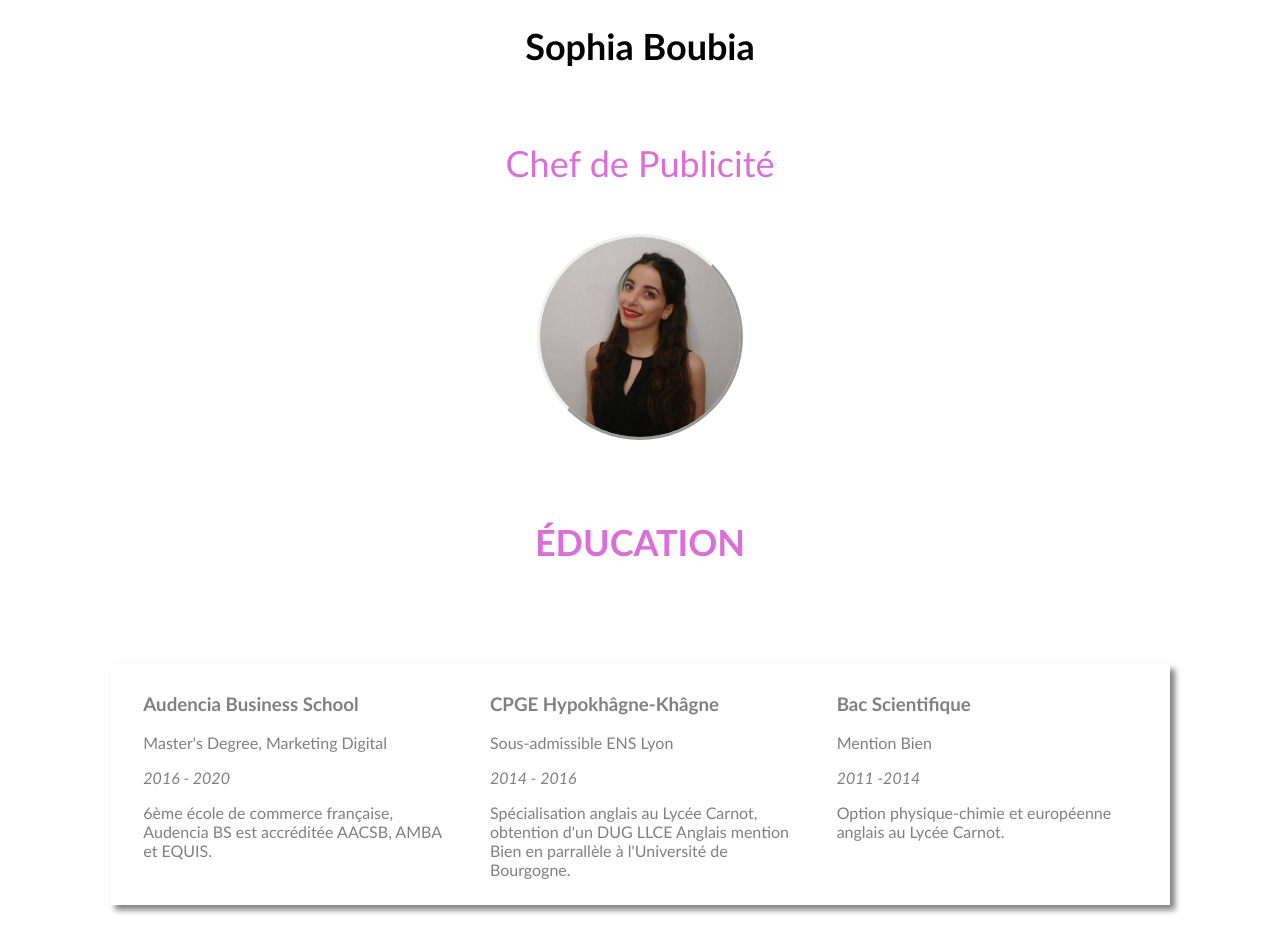
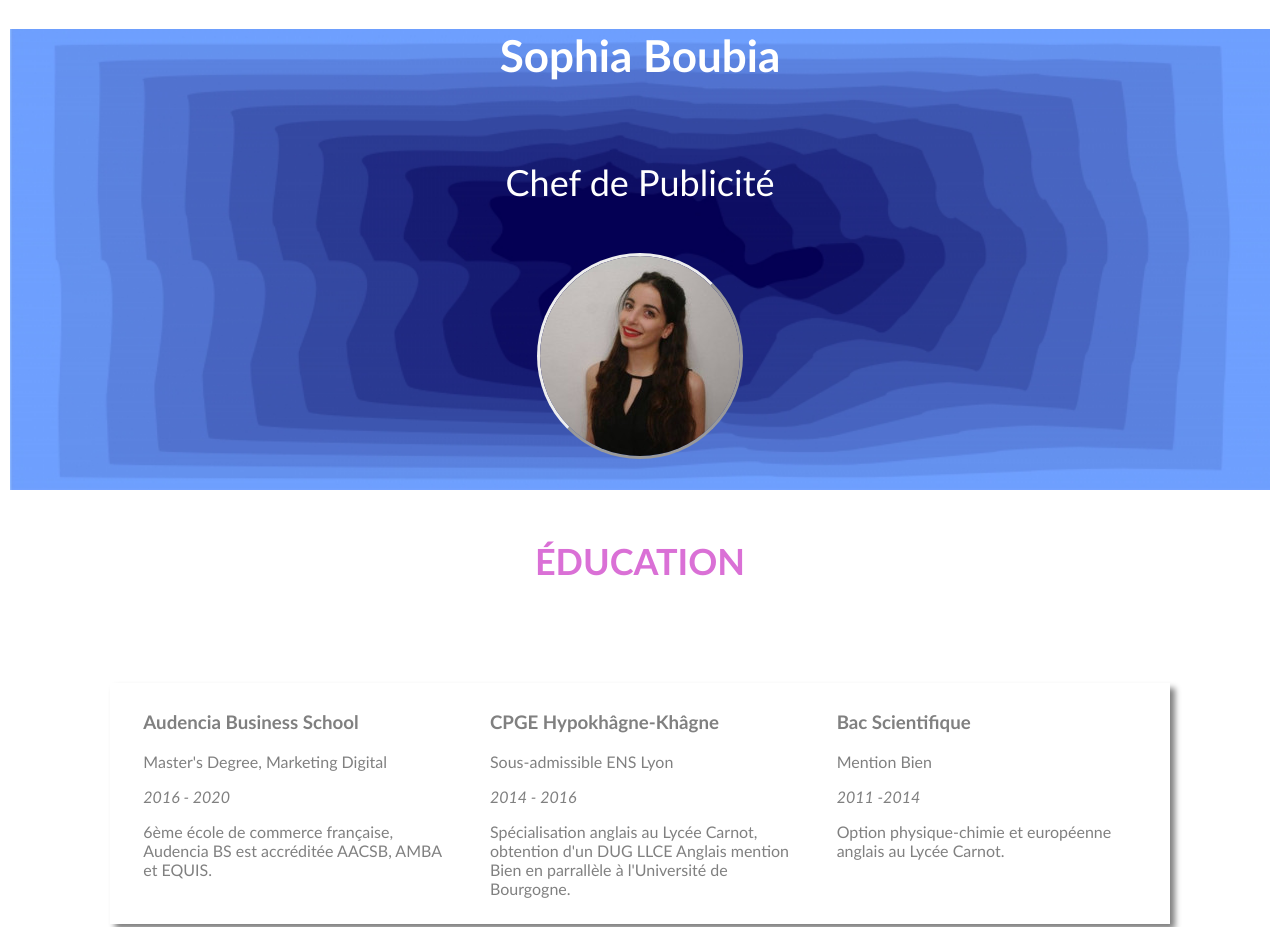
Before and after one commit to sophiaboubia/sophiaboubia, a plain HTML site: page index.html in a window 1280 px wide. Shown: the top 927 px of the page. Drawn offline with Linux system fonts and the light colour scheme; a web font is replaced by a local one.

Commit message:
bannière

```diff
--- a/index.html
+++ b/index.html
@@ -10,7 +10,7 @@
   <body>
     <div class="page">
       <h1>Sophia Boubia</h1><br>
-       <h2>Chef de Publicité</h2><br>
+       <h2 class="chefchef">Chef de Publicité</h2><br>
       <div class="bannière">
         <img src="images/photocv.jpeg" alt="photocv"><br>
       </div>
--- a/style.css
+++ b/style.css
@@ -9,16 +9,20 @@ body{
 	margin: 10px;
 	}
 .page{
-	background-image: url();
+	background-image: url(images/3D.jpg);
 	background-repeat: no-repeat;
 	background-position: top center;
+	background-size: 100%;
 }
 
 h1{
-	font-size: 36px;
-	color: black;
+	font-size: 44px;
+	color: white;
 	font-weight: bold;
 	text-align: center;
+}
+.chefchef{
+	color: white;
 }
 h2{
 	font-size: 36px;
```
Also changed, not shown: images/3D.jpg (added).
